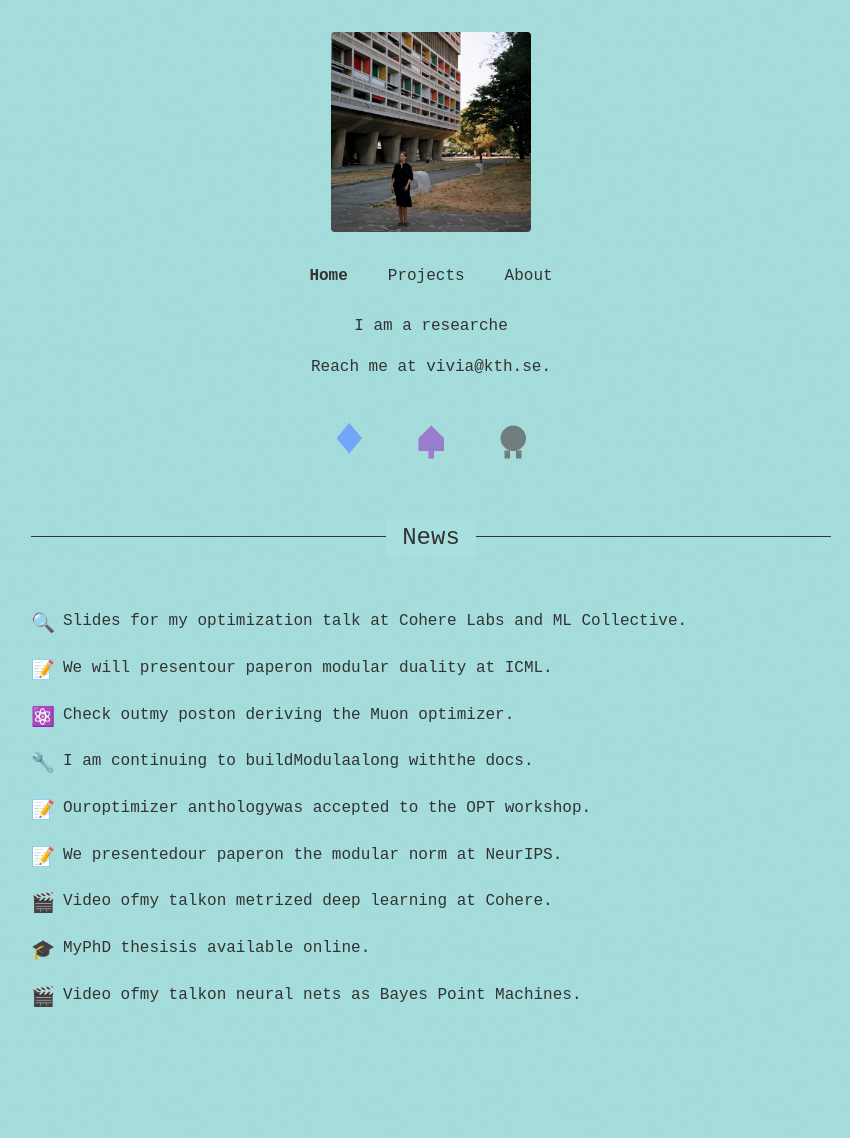
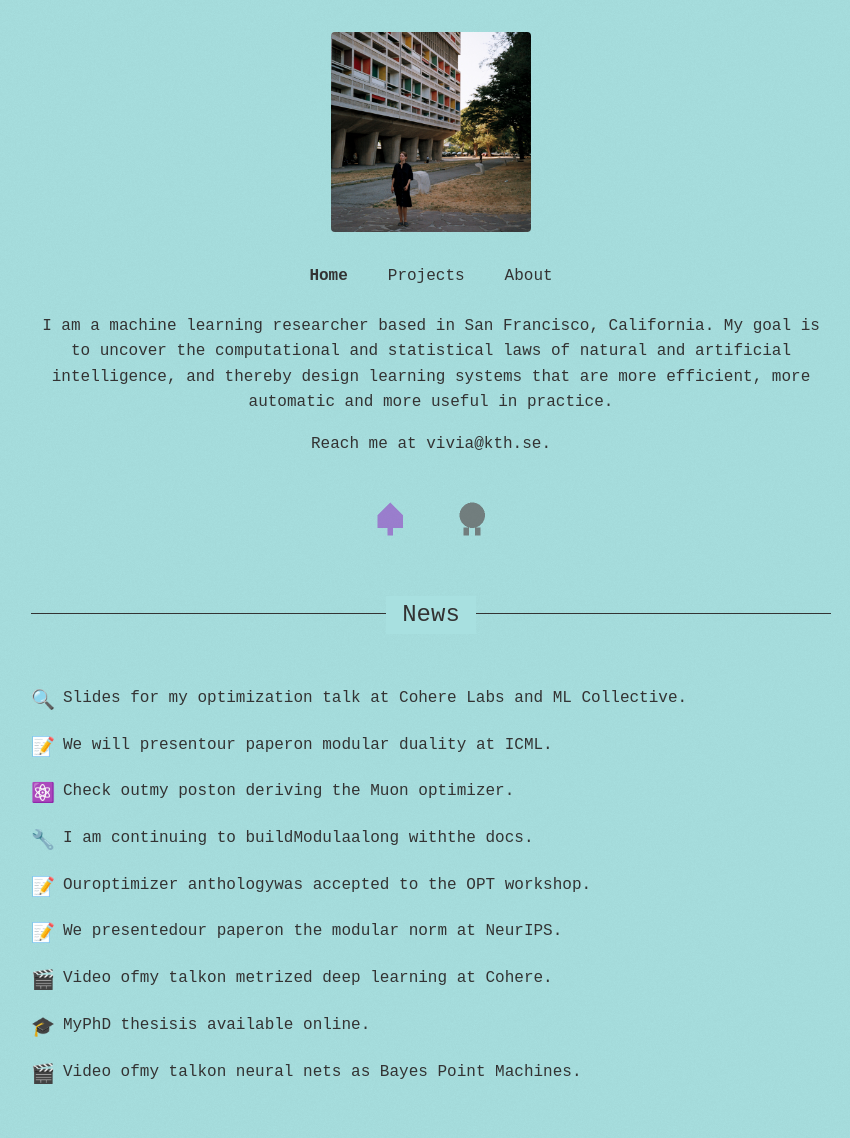
Before and after one commit to vivi365/vivi365.github.io, a Jekyll site: the page built from index.markdown, in a window 1280 px wide. Shown: the whole page, without its empty margins (209-1059 px from the left). Built offline with Jekyll 4.4.1, drawn with Linux system fonts in a browser that asks for light colours; before the commit the page ends 1062 px from its top, so only the background shows below that.

Commit message:
Remove butterfly image and references

```diff
--- a/_config.yml
+++ b/_config.yml
@@ -21,7 +21,11 @@
 title: Vivi Andersson
 email: vivia@kth.se
 description: >- # this means to ignore newlines until "baseurl:"
-  I am a researche
+  I am a machine learning researcher based in San Francisco, California.
+
+  My goal is to uncover the computational and statistical laws of natural
+  and artificial intelligence, and thereby design learning systems that
+  are more efficient, more automatic and more useful in practice.
 baseurl: "" # the subpath of your site, e.g. /blog
 url: "https://vivi365.github.io" # the base hostname & protocol for your site, e.g. http://example.com
 github_username: vivi365
--- a/_layouts/default.html
+++ b/_layouts/default.html
@@ -30,9 +30,6 @@
 
       {% if page.layout == 'home' %}
       <div class="social-links">
-        <a href="https://butterfly.com" class="social-icon butterfly" aria-label="Butterfly">
-          <img src="{{ '/assets/images/pages/butterfly.png' | relative_url }}" alt="Butterfly">
-        </a>
         <a href="https://scholar.google.com" class="social-icon scholar" aria-label="Scholar">
           <img src="{{ '/assets/images/pages/scholar.png' | relative_url }}" alt="Scholar">
         </a>
```
Also changed, not shown: assets/images/pages/butterfly.png (deleted).
